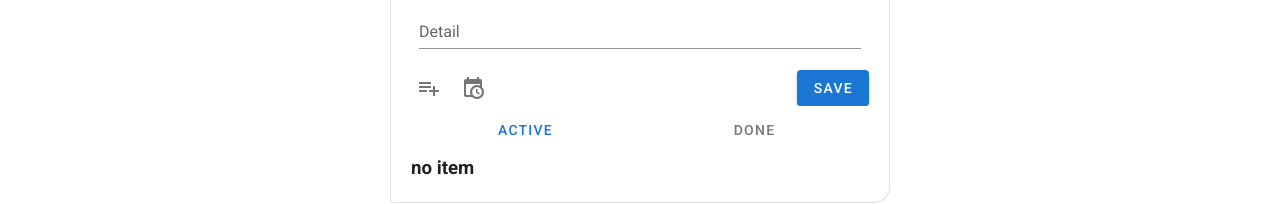
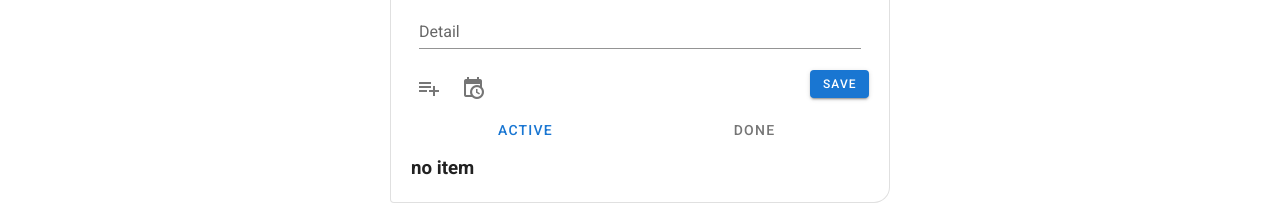
Before and after one commit to mashir0/vuetify-todo, a Vue app: page / in a window 1280 px wide. Both pictures are taken after a click on the button 429 px from the left and 373 px from the top of the page. Shown: the part 343-547 px from the top of the page. Built offline with nearby package versions, Linux system fonts and the light colour scheme.

Commit message:
add list sub title

```diff
--- a/src/components/Todo.vue
+++ b/src/components/Todo.vue
@@ -40,7 +40,11 @@
           <v-icon dark>mdi-calendar-clock</v-icon>
         </v-btn>
 
-        <v-btn v-if="detailFlag" color="primary" @click="addTodo">
+        <!-- <v-btn v-if="detailFlag" color="primary" @click="addTodo" dense>
+          save
+        </v-btn> -->
+
+        <v-btn v-if="detailFlag" color="primary" @click="addTodo" small>
           save
         </v-btn>
       </div>
@@ -59,7 +63,8 @@
               dense
               v-for="(todo, index) in filterTodos"
               :key="todo.id"
-              class="pl-0"
+              class="pr-0"
+              height="50"
             >
               <!-- chk box -->
               <v-list-item-action>
@@ -72,6 +77,7 @@
                   :class="{ done: todo.done }"
                   v-text="todo.title"
                 />
+                <v-list-item-subtitle v-text="todo.detail" />
                 <!-- show dialog -->
                 <todo-dialog :todo="todo" ref="dialogRef" />
               </v-list-item-content>
```
